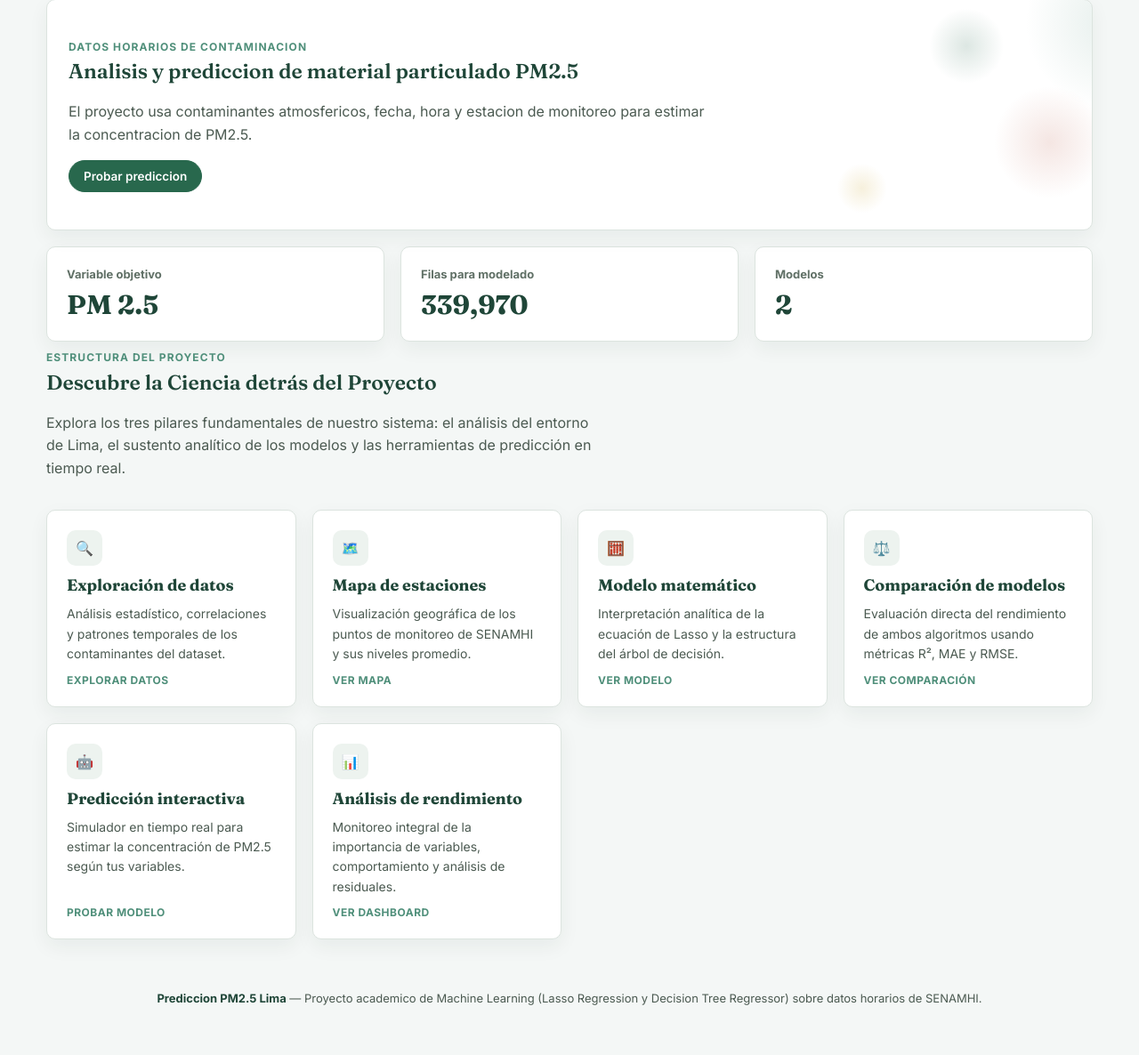
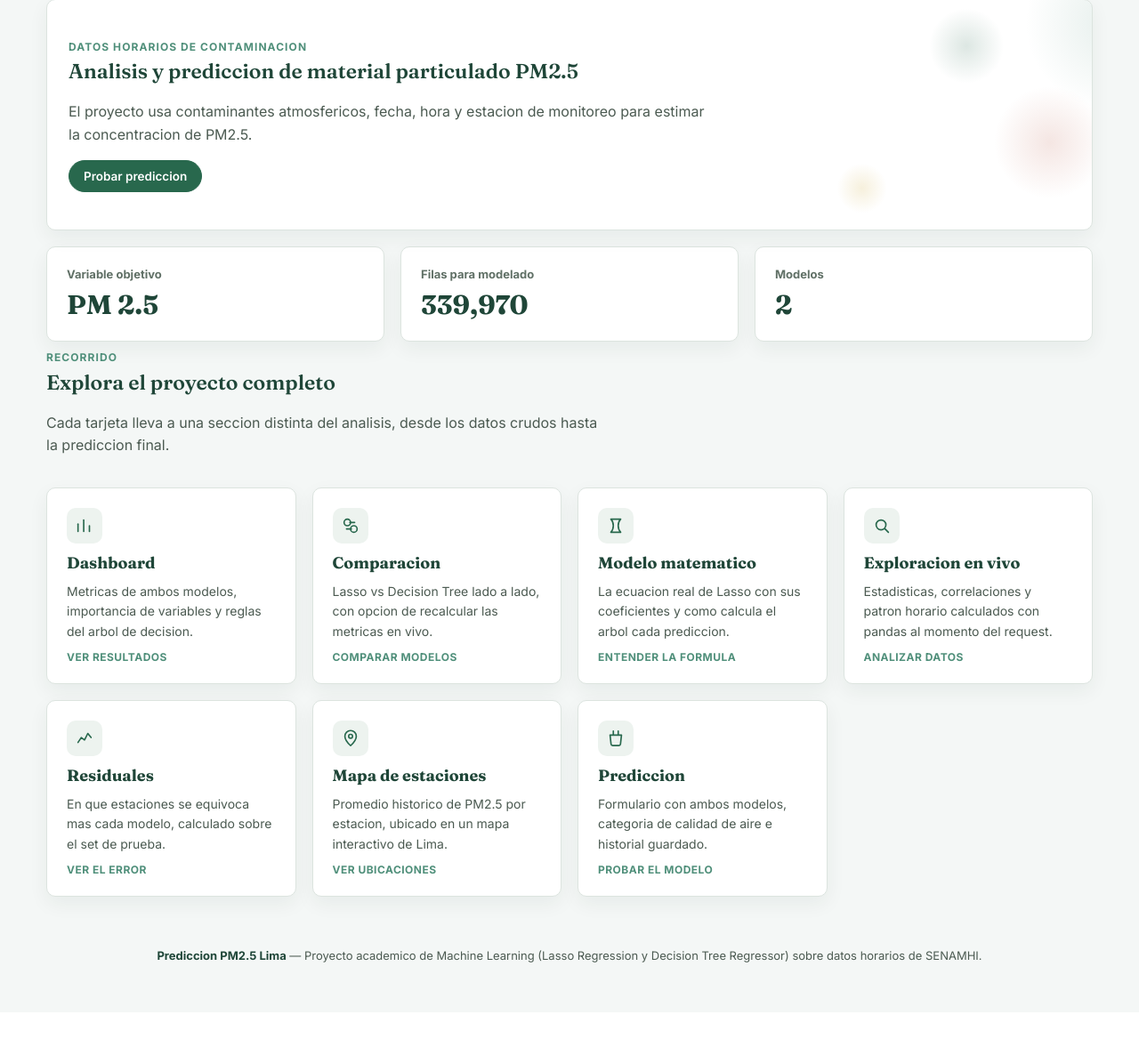
Before and after one commit to vgJulio/prediccion-pm25-lima, a Flask app: page / in a window 1280 px wide. Shown: the part 144-1330 px from the top of the page at 89% size. After the commit the page ends 1226 px from the top, so only its background shows below. Run offline with Flask 3, Linux system fonts and the light colour scheme.

Commit message:
Versión Final 4/07/2026

```diff
--- a/app/app.py
+++ b/app/app.py
@@ -64,10 +64,12 @@ def exploracion():
     metrics_data = load_metrics()
     estacion = request.args.get("estacion") or None
     eda = analytics.build_eda_summary(estacion)
+    hipotesis = analytics.hipotesis_horas_punta(estacion)
     return render_template(
         "exploracion.html",
         metrics_data=metrics_data,
         eda=eda,
+        hipotesis=hipotesis,
         estacion_seleccionada=estacion,
         stations=metrics_data.get("stations", ["ATE"]),
     )
@@ -78,6 +80,14 @@ def grafico_histograma():
     # Genera el histograma de PM2.5 en memoria con matplotlib, sin guardar archivo en disco.
     estacion = request.args.get("estacion") or None
     png_bytes = analytics.build_histogram_png(estacion)
+    return Response(png_bytes, mimetype="image/png")
+
+
+@app.route("/grafico/horas-punta.png")
+def grafico_horas_punta():
+    # Grafico de barras por hora resaltando las horas punta de la hipotesis.
+    estacion = request.args.get("estacion") or None
+    png_bytes = analytics.build_horas_punta_png(estacion)
     return Response(png_bytes, mimetype="image/png")
 
 
--- a/app/templates/index.html
+++ b/app/templates/index.html
@@ -61,62 +61,75 @@
 
         <section class="section-heading">
             <div>
-                <p class="eyebrow">Estructura del Proyecto</p>
-                <h2>Descubre la Ciencia detrás del Proyecto</h2>
-                <p>
-                    Explora los tres pilares fundamentales de nuestro sistema: el análisis del entorno de Lima,
-                    el sustento analítico de los modelos y las herramientas de predicción en tiempo real.
-                </p>
+                <p class="eyebrow">Recorrido</p>
+                <h2>Explora el proyecto completo</h2>
+                <p>Cada tarjeta lleva a una seccion distinta del analisis, desde los datos crudos hasta la prediccion final.</p>
             </div>
         </section>
 
         <section class="feature-grid">
+            <a class="feature-card" href="{{ url_for('dashboard') }}">
+                <span class="feature-icon">
+                    <svg viewBox="0 0 24 24" fill="none" stroke="currentColor" stroke-width="1.8" stroke-linecap="round" stroke-linejoin="round"><path d="M4 19V10"/><path d="M11 19V5"/><path d="M18 19v-7"/></svg>
+                </span>
+                <h3>Dashboard</h3>
+                <p>Metricas de ambos modelos, importancia de variables y reglas del arbol de decision.</p>
+                <span class="feature-tag">Ver resultados</span>
+            </a>
 
-            <!-- BLOQUE 1: EL CONTEXTO Y ENTORNO -->
+            <a class="feature-card" href="{{ url_for('comparacion') }}">
+                <span class="feature-icon">
+                    <svg viewBox="0 0 24 24" fill="none" stroke="currentColor" stroke-width="1.8" stroke-linecap="round" stroke-linejoin="round"><circle cx="8" cy="8" r="4"/><circle cx="16" cy="16" r="4"/><path d="M11 8h6M7 16h6"/></svg>
+                </span>
+                <h3>Comparacion</h3>
+                <p>Lasso vs Decision Tree lado a lado, con opcion de recalcular las metricas en vivo.</p>
+                <span class="feature-tag">Comparar modelos</span>
+            </a>
+
+            <a class="feature-card" href="{{ url_for('modelo_matematico') }}">
+                <span class="feature-icon">
+                    <svg viewBox="0 0 24 24" fill="none" stroke="currentColor" stroke-width="1.8" stroke-linecap="round" stroke-linejoin="round"><path d="M6 4h12M6 4c4 4 4 12 0 16M18 4c-4 4-4 12 0 16M6 20h12"/></svg>
+                </span>
+                <h3>Modelo matematico</h3>
+                <p>La ecuacion real de Lasso con sus coeficientes y como calcula el arbol cada prediccion.</p>
+                <span class="feature-tag">Entender la formula</span>
+            </a>
+
             <a class="feature-card" href="{{ url_for('exploracion') }}">
-                <span class="feature-icon">🔍</span>
-                <h3>Exploración de datos</h3>
-                <p>Análisis estadístico, correlaciones y patrones temporales de los contaminantes del dataset.</p>
-                <span class="feature-tag">Explorar datos</span>
+                <span class="feature-icon">
+                    <svg viewBox="0 0 24 24" fill="none" stroke="currentColor" stroke-width="1.8" stroke-linecap="round" stroke-linejoin="round"><circle cx="11" cy="11" r="6"/><path d="M20 20l-4-4"/></svg>
+                </span>
+                <h3>Exploracion en vivo</h3>
+                <p>Estadisticas, correlaciones y patron horario calculados con pandas al momento del request.</p>
+                <span class="feature-tag">Analizar datos</span>
+            </a>
+
+            <a class="feature-card" href="{{ url_for('residuales') }}">
+                <span class="feature-icon">
+                    <svg viewBox="0 0 24 24" fill="none" stroke="currentColor" stroke-width="1.8" stroke-linecap="round" stroke-linejoin="round"><path d="M4 17l4-6 4 3 4-8 4 5"/></svg>
+                </span>
+                <h3>Residuales</h3>
+                <p>En que estaciones se equivoca mas cada modelo, calculado sobre el set de prueba.</p>
+                <span class="feature-tag">Ver el error</span>
             </a>
 
             <a class="feature-card" href="{{ url_for('mapa') }}">
-                <span class="feature-icon">🗺️</span>
+                <span class="feature-icon">
+                    <svg viewBox="0 0 24 24" fill="none" stroke="currentColor" stroke-width="1.8" stroke-linecap="round" stroke-linejoin="round"><path d="M12 21s7-6.5 7-11.5A7 7 0 0 0 5 9.5C5 14.5 12 21 12 21z"/><circle cx="12" cy="9.5" r="2.4"/></svg>
+                </span>
                 <h3>Mapa de estaciones</h3>
-                <p>Visualización geográfica de los puntos de monitoreo de SENAMHI y sus niveles promedio.</p>
-                <span class="feature-tag">Ver mapa</span>
+                <p>Promedio historico de PM2.5 por estacion, ubicado en un mapa interactivo de Lima.</p>
+                <span class="feature-tag">Ver ubicaciones</span>
             </a>
 
-            <!-- BLOQUE 2: EL CEREBRO Y LA SOLUCIÓN -->
-            <a class="feature-card" href="{{ url_for('modelo_matematico') }}">
-                <span class="feature-icon">🧮</span>
-                <h3>Modelo matemático</h3>
-                <p>Interpretación analítica de la ecuación de Lasso y la estructura del árbol de decisión.</p>
-                <span class="feature-tag">Ver modelo</span>
+            <a class="feature-card" href="{{ url_for('resultados') }}">
+                <span class="feature-icon">
+                    <svg viewBox="0 0 24 24" fill="none" stroke="currentColor" stroke-width="1.8" stroke-linecap="round" stroke-linejoin="round"><path d="M9 3v4M15 3v4M5 8h14l-1.2 11a2 2 0 0 1-2 1.8H8.2a2 2 0 0 1-2-1.8L5 8z"/></svg>
+                </span>
+                <h3>Prediccion</h3>
+                <p>Formulario con ambos modelos, categoria de calidad de aire e historial guardado.</p>
+                <span class="feature-tag">Probar el modelo</span>
             </a>
-
-            <a class="feature-card" href="{{ url_for('comparacion') }}">
-                <span class="feature-icon">⚖️</span>
-                <h3>Comparación de modelos</h3>
-                <p>Evaluación directa del rendimiento de ambos algoritmos usando métricas R², MAE y RMSE.</p>
-                <span class="feature-tag">Ver comparación</span>
-            </a>
-
-            <!-- BLOQUE 3: LA ACCIÓN E IMPACTO -->
-            <a class="feature-card" href="{{ url_for('resultados') }}">
-                <span class="feature-icon">🤖</span>
-                <h3>Predicción interactiva</h3>
-                <p>Simulador en tiempo real para estimar la concentración de PM2.5 según tus variables.</p>
-                <span class="feature-tag">Probar modelo</span>
-            </a>
-
-            <a class="feature-card" href="{{ url_for('dashboard') }}">
-                <span class="feature-icon">📊</span>
-                <h3>Análisis de rendimiento</h3>
-                <p>Monitoreo integral de la importancia de variables, comportamiento y análisis de residuales.</p>
-                <span class="feature-tag">Ver dashboard</span>
-            </a>
-
         </section>
     </main>
     <footer class="site-footer">
--- a/requirements.txt
+++ b/requirements.txt
@@ -6,4 +6,5 @@ openpyxl
 pandas
 python-docx
 scikit-learn
+scipy
 seaborn
```
Also changed, not shown: app/analytics.py (+108 -0 lines), app/templates/exploracion.html (+67 -0 lines), README.md.
